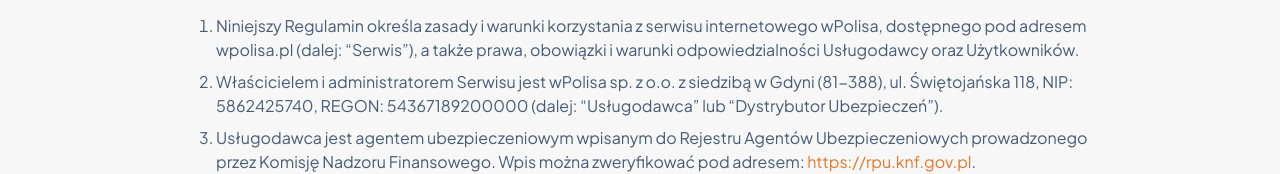
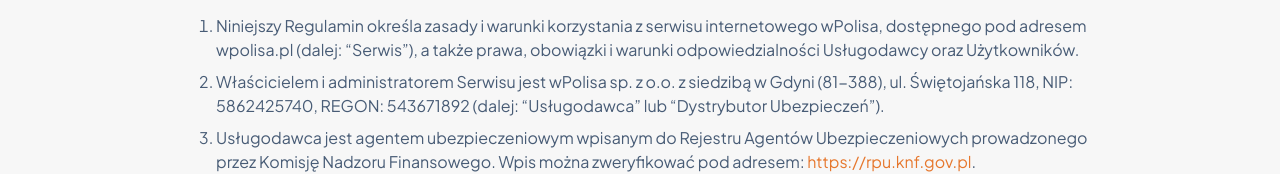
Before and after one commit to DamianPoland/wPolisa, a Next.js app: page /terms in a window 1280 px wide. Shown: the part 279-453 px from the top of the page. Built offline with nearby package versions, Linux system fonts and the light colour scheme.

Commit message:
regon change

```diff
--- a/src/app/cookies/page.tsx
+++ b/src/app/cookies/page.tsx
@@ -17,7 +17,7 @@
               </li>
               <li>
                 Administratorem danych osobowych jest wPolisa sp. z o.o. z siedzibą w Gdyni (81-388), ul. Świętojańska
-                118, NIP: 5862425740, REGON: 54367189200000 (dalej: &quot;Administrator&quot;).
+                118, NIP: 5862425740, REGON: 543671892 (dalej: &quot;Administrator&quot;).
               </li>
               <li>
                 Administrator prowadzi działalność agencji ubezpieczeniowej na podstawie wpisu do Rejestru Agentów
--- a/src/app/terms/page.tsx
+++ b/src/app/terms/page.tsx
@@ -18,7 +18,7 @@
               </li>
               <li>
                 Właścicielem i administratorem Serwisu jest wPolisa sp. z o.o. z siedzibą w Gdyni (81-388), ul.
-                Świętojańska 118, NIP: 5862425740, REGON: 54367189200000 (dalej: &ldquo;Usługodawca&rdquo; lub
+                Świętojańska 118, NIP: 5862425740, REGON: 543671892 (dalej: &ldquo;Usługodawca&rdquo; lub
                 &ldquo;Dystrybutor Ubezpieczeń&rdquo;).
               </li>
               <li>
@@ -453,7 +453,7 @@
                     <strong>NIP:</strong> 5862425740
                   </li>
                   <li>
-                    <strong>REGON:</strong> 54367189200000
+                    <strong>REGON:</strong> 543671892
                   </li>
                   {/* <li>
                     <strong>Numer RAU (KNF):</strong> [TO_DO]
```
